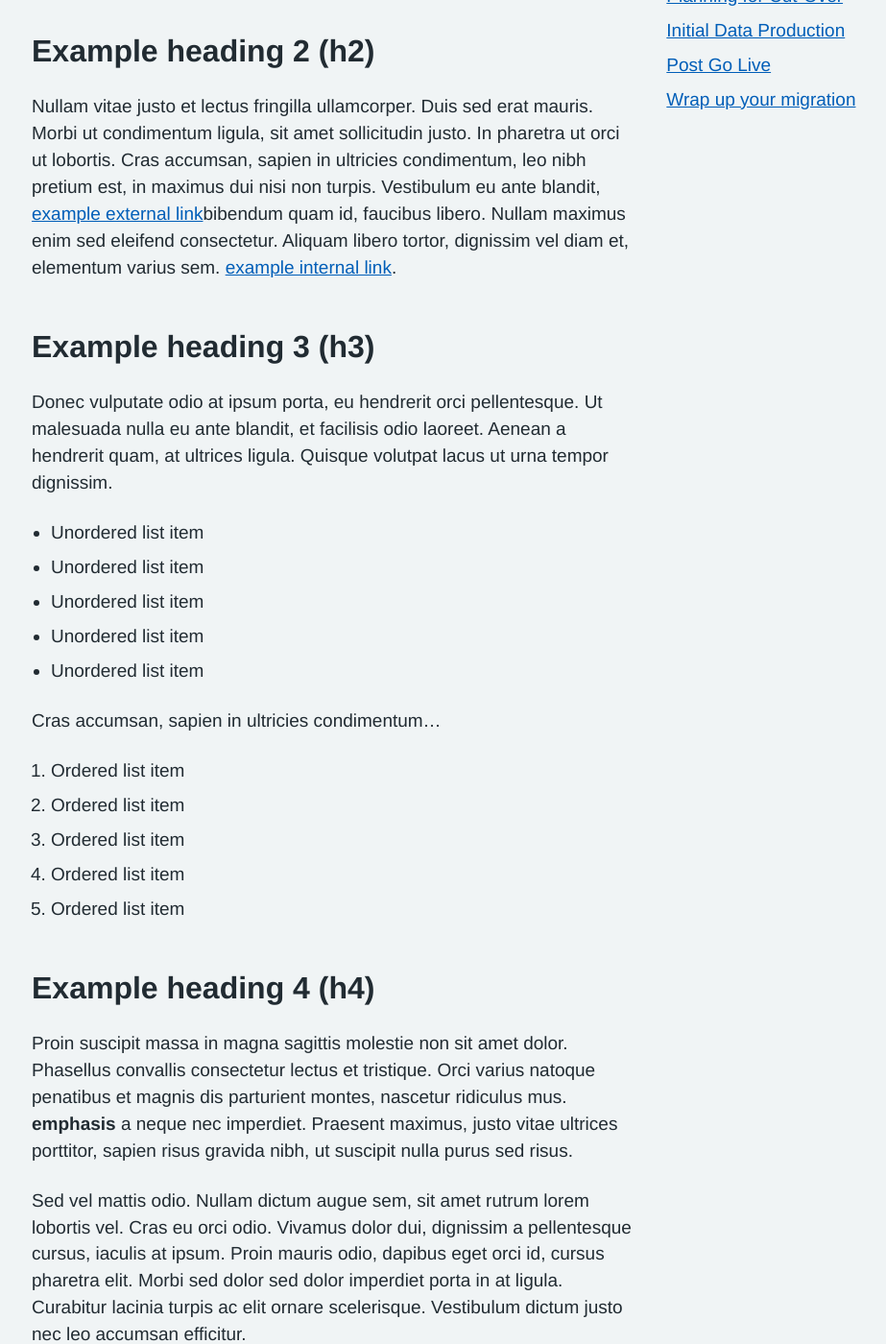
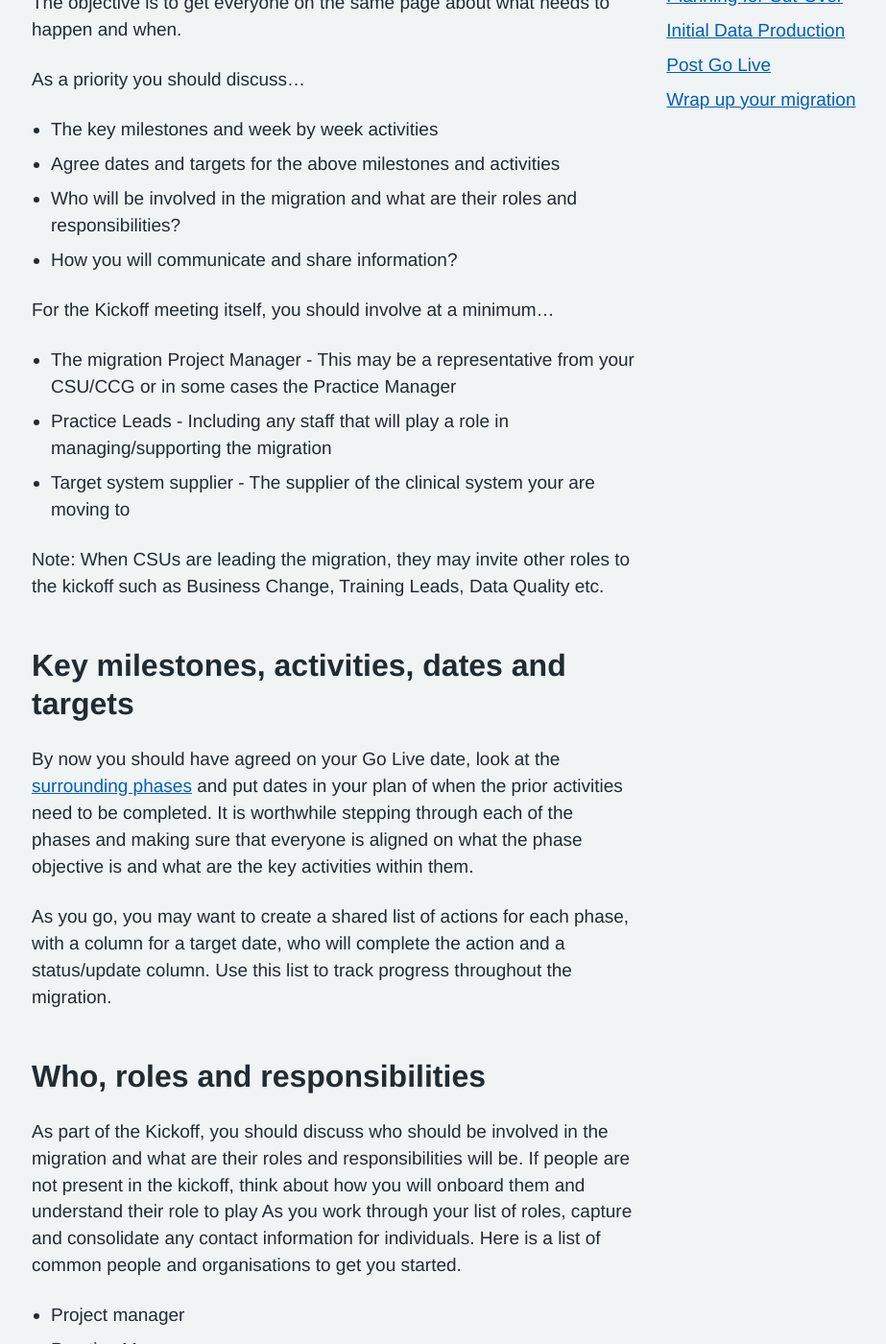
Before and after one commit to nhsconnect/prm-practice-migration, a Jekyll site: the page built from guide/01-kickoff.md, in a window 1280 px wide and 1400 px high, scrolled down 448 px. Shown: the whole window at 96% size, without its empty margins (127-1050 px from the left). Built offline with Jekyll 4.4.1, drawn with Linux system fonts in a browser that asks for light colours; some web fonts are replaced; some of the changed text lies outside the part shown.

```diff
--- a/guide/01-kickoff.md
+++ b/guide/01-kickoff.md
@@ -2,37 +2,87 @@
 layout: page_with_sidebar
 permalink: guide/kickoff
 title: Kickoff
-subtitle: Page subtitle goes here
+subtitle: Get everyone on the same page about what needs to happen and when
 nextpage:
 previouspage:
 ---
 
-Lorem ipsum dolor sit amet, consectetur adipiscing elit. Suspendisse id elit a odio semper vestibulum. Quisque venenatis, eros consequat feugiat porttitor, est elit ullamcorper massa, a porta massa lectus vitae nisl.
+A ‘Kickoff’ is where you gather all the key people who will be involved in your migration to discuss the end to end process of migrating your system. The objective is to get everyone on the same page about what needs to happen and when.
 
-## Example heading 2 (h2)
+As a priority you should discuss...
+* The key milestones and week by week activities
+* Agree dates and targets for the above milestones and activities
+* Who will be involved in the migration and what are their roles and responsibilities?
+* How you will communicate and share information?
 
-Nullam vitae justo et lectus fringilla ullamcorper. Duis sed erat mauris. Morbi ut condimentum ligula, sit amet sollicitudin justo. In pharetra ut orci ut lobortis. Cras accumsan, sapien in ultricies condimentum, leo nibh pretium est, in maximus dui nisi non turpis. Vestibulum eu ante blandit, [example external link](https://beta.nhs.uk/service-manual/)bibendum quam id, faucibus libero. Nullam maximus enim sed eleifend consectetur. Aliquam libero tortor, dignissim vel diam et, elementum varius sem. [example internal link](/feedback/).
+For the Kickoff meeting itself, you should involve at a minimum...
 
-## Example heading 3 (h3)
+* The migration Project Manager - This may be a representative from your CSU/CCG or in some cases the Practice Manager
+* Practice Leads - Including any staff that will play a role in managing/supporting the migration
+* Target system supplier - The supplier of the clinical system your are moving to
 
-Donec vulputate odio at ipsum porta, eu hendrerit orci pellentesque. Ut malesuada nulla eu ante blandit, et facilisis odio laoreet. Aenean a hendrerit quam, at ultrices ligula. Quisque volutpat lacus ut urna tempor dignissim.
+Note: When CSUs are leading the migration, they may invite other roles to the kickoff such as Business Change, Training Leads, Data Quality etc.
 
-* Unordered list item
-* Unordered list item
-* Unordered list item
-* Unordered list item
-* Unordered list item
+## Key milestones, activities, dates and targets
+By now you should have agreed on your Go Live date, look at the [surrounding phases](/guide/) and put dates in your plan of when the prior activities need to be completed. It is worthwhile stepping through each of the phases and making sure that everyone is aligned on what the phase objective is and what are the key activities within them.
 
-Cras accumsan, sapien in ultricies condimentum...
+As you go, you may want to create a shared list of actions for each phase, with a column for a target date,  who will complete the action and a status/update column. Use this list to track progress throughout the migration.
 
-1. Ordered list item
-2. Ordered list item
-3. Ordered list item
-4. Ordered list item
-5. Ordered list item
 
-## Example heading 4 (h4)
+## Who, roles and responsibilities
+As part of the Kickoff, you should discuss who should be involved in the migration and what are their roles and responsibilities will be. If people are not present in the kickoff, think about how you will onboard them and understand their role to play As you work through your list of roles, capture and consolidate any contact information for individuals. Here is a list of common people and organisations to get you started.
 
-Proin suscipit massa in magna sagittis molestie non sit amet dolor. Phasellus convallis consectetur lectus et tristique. Orci varius natoque penatibus et magnis dis parturient montes, nascetur ridiculus mus. __emphasis__ a neque nec imperdiet. Praesent maximus, justo vitae ultrices porttitor, sapien risus gravida nibh, ut suscipit nulla purus sed risus.
+* Project manager
+* Practice Manager
+* Practice staff
+* Clinical staff (including people who may work remotely)
+* Commissioning Support Unit (CSU)
+* Explore with your CSU the availability of any supporting roles such as Business Change, Training * Leads, Data Quality teams etc
+* Commissioning Clinical Group (CCG)
+* Target Supplier - The new supplier of the GP Core System
+* Source Supplier - Existing/old supplier of the GP Core System
+* Surrounding and community services - Pharmacies, Prescriptions, Test labs etc
+* Third party system suppliers, for example DocMan
 
-Sed vel mattis odio. Nullam dictum augue sem, sit amet rutrum lorem lobortis vel. Cras eu orci odio. Vivamus dolor dui, dignissim a pellentesque cursus, iaculis at ipsum. Proin mauris odio, dapibus eget orci id, cursus pharetra elit. Morbi sed dolor sed dolor imperdiet porta in at ligula. Curabitur lacinia turpis ac elit ornare scelerisque. Vestibulum dictum justo nec leo accumsan efficitur.
+
+## Schedule regular migration meetings
+Now is a good time to schedule regular migration meetings
+We suggest holding them on a weekly basis at the same time.
+Book rooms and make sure everyone who needs to can attend
+Keep call conference IDs tools consistent i.e. try to reuse the same conference call setup so that all participants can access it easily and repeatedly
+Agree how you’ll all communicate and share information between meetings
+
+
+## Check dates against availability
+Look at your key dates and the people you need
+* Plan for critical days - identify and make sure that people are aware and can be made available. * Do staff have pre-booked holidays? Training?
+* Are there any planned events or surgeries during this time?
+* Block time for you key dates
+* Prevent new holidays being booked on these dates
+* Prevent any events or clinical reviews from being planned at this time e.g. Astma reviews
+* Pre-book rooms for training / testing
+
+
+## Additional topics for your Kickoff
+
+The Kickoff is a good opportunity to also run through the following:
+
+
+### Common data issues, housekeeping and clean up tasks
+Ask the Target supplier or CSU to walk through any common/known data issues when migrating to the new system - these may vary from system to system.
+
+The objective is to identify any tasks that the Practice can start rectifying early and before the [Initial Data Production phase](/guide/initial-data-production). As time goes on, the amount of work the Practice needs to complete will grow, so getting ahead can ease the pressure.
+
+If you have access to a Data Quality team (possibly part of your CSU), involve them now.
+
+Discuss any housekeeping tasks such as…
+* The safe removal of old, duplicate, orphaned records or deceased patients that you do not wish to migrate to the new system.
+* Removing any unused letter templates
+* Removing  any unused data entry templates
+* Clearing down the practice inbox(es), outstanding workflows and all open communication tasks e.g. pathology, registration etc - as you approach the Initial Data Production day, you will want to have the least amount of tasks outstanding
+
+Now is also a good time to introduce the Data Checking tasks and what the practice will need to do during the [Planning and Preparation](/guide/early-prep-and-planning/) phase such as finding patients that match the test criteria supplied by the Target supplier.
+
+
+### Technical Survey and Hardware
+If the Practice is not already aware, the Technical survey (next phase) may result in the identification of new or additional hardware being required for purchase and unexpected costs. This may not apply in all cases. You may want to highlight this early so that the Practice and CCG are aware of this possibility before the Technical survey is completed.
```
Also changed, not shown: guide/04-initial-data-production.md (renamed from guide/06-initial-data-production.md), guide/05-planning-for-cut-over.md (renamed from guide/04-planning-for-cut-over.md), guide/06-cutover-and-go-live.md (renamed from guide/05-cutover-and-go-live.md).
